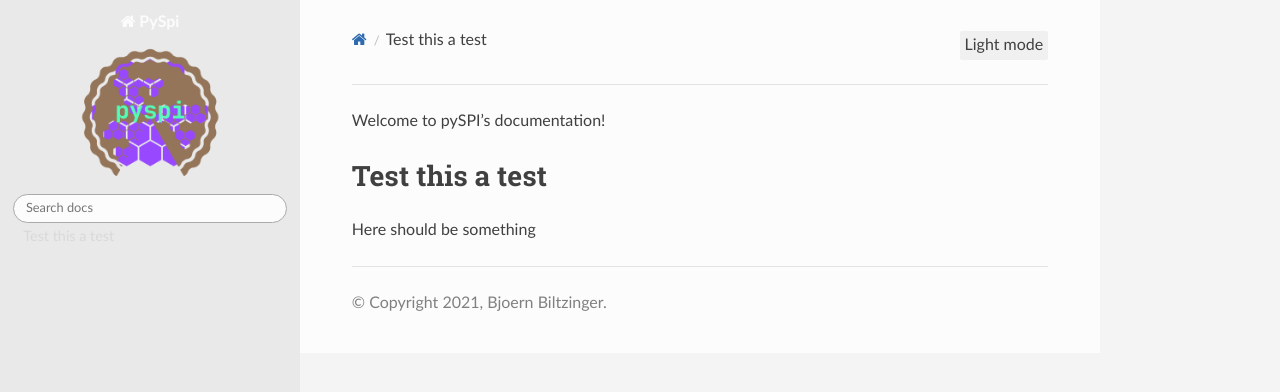
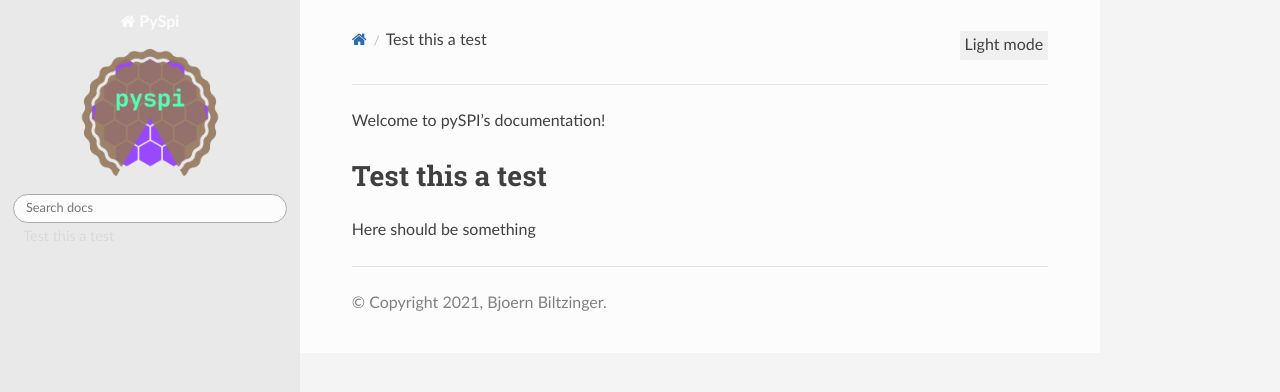
Before and after one commit to BjoernBiltzinger/pyspi, a Sphinx documentation site: the page built from docs/index.rst, in a window 1280 px wide. Shown: the top 392 px of the page. Built offline with Sphinx 7.4.7 and the Read the Docs theme 2.0.0, drawn with Linux system fonts in a browser that asks for light colours; pages that are not in the unit, such as notebooks, are missing from menus; the version number could not be read and is left out.

Commit message:
change logo

```diff
--- a/docs/conf.py
+++ b/docs/conf.py
@@ -160,7 +160,7 @@ htmlhelp_basename = 'PySpidoc'
 
 source_suffix = ['.rst', '.ipynb']
 
-html_logo = 'media/pypsi_logo1.png'
+html_logo = 'media/pypsi_logo2.png'
 
 # -- Options for LaTeX output ---------------------------------------------
 
```
